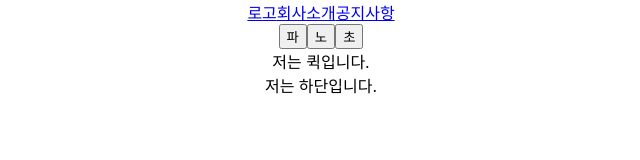
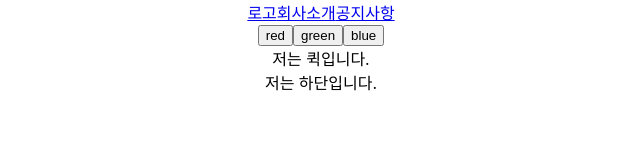
Before and after one commit to zueunjoeng/0716react, a React (Create React App) app: page / in a window 1280 px wide. Shown: the top 160 px of the page, without its empty margins (319-959 px from the left). Built offline with nearby package versions, Linux system fonts and the light colour scheme.

Commit message:
map -return

```diff
--- a/src/component/Entery.js
+++ b/src/component/Entery.js
@@ -1,21 +1,23 @@
 import React, {useEffect, useState} from 'react'
 
 function Entery() {
-    let count = 0;
-    //일반변수 상태변수값을 받아서 출력하려면 return 출력식에서 처리하기
-    const [bgcolor, setBg] = useState('red'); //랜더링
-    //스타일 랜더링 classList 관련 명령은 useEffect에서 처리하기 딱 한번
+   const bgcolor = ['red', 'green', 'blue']
+
+   useEffect(()=>{
+    // document.querySelectorAll('li').forEach()
+    //li는 태그. forEach는 어레이도 받고 변수도 받고?
+   })
     return (
         <div>
-            <button onClick={()=>{
-                document.body.style.backgroundColor = 'blue'
-            }}>파</button>
-            <button onClick={()=>{
-                document.body.style.backgroundColor = 'yellow'
-            }}>노</button>
-            <button onClick={()=>{
-                document.body.style.backgroundColor = 'green'
-            }}>초</button>
+            {
+                bgcolor.map((e, i)=>{
+                    return(
+                        <button onClick={()=>{
+                            document.body.style.backgroundColor = e;
+                        }}>{e}</button>
+                    )
+                })
+            }
 
         </div>
     )
```
